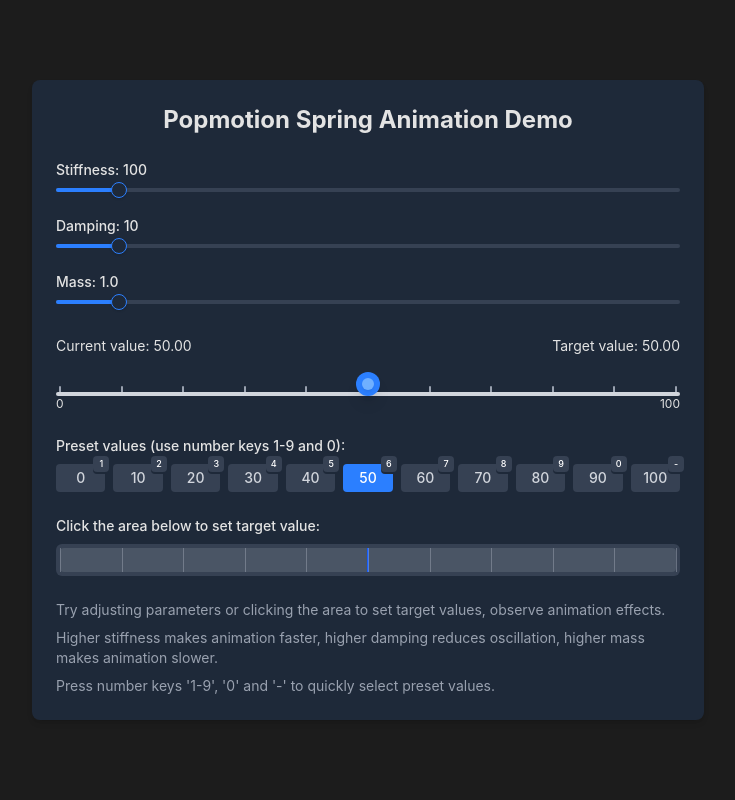
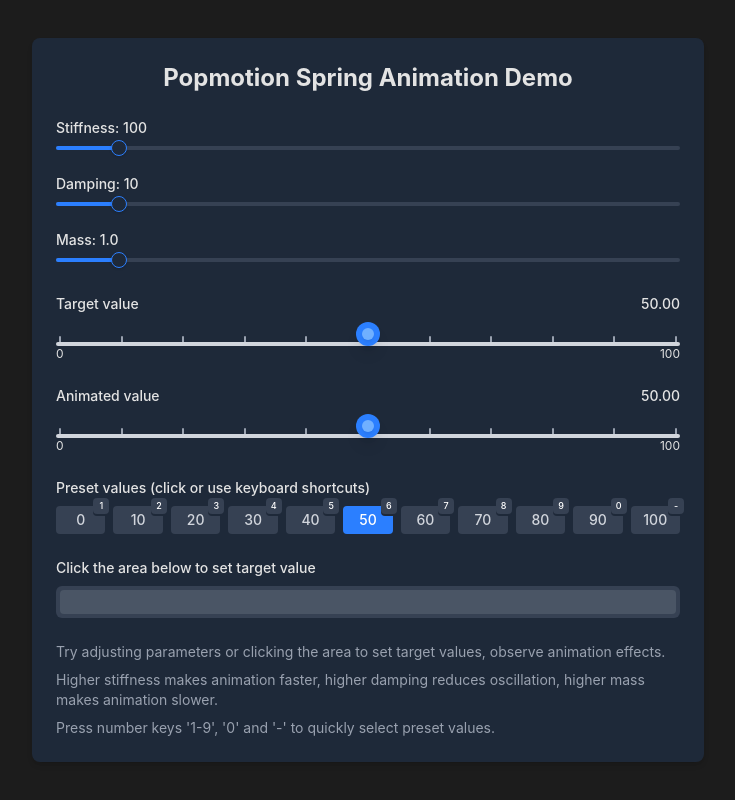
Before and after one commit to reekystive/popmotion-spring-animation, a React (Vite) app: page / in a window 1280 px wide. Shown: the whole page, without its empty margins (272-1007 px from the left). Built offline with nearby package versions, Linux system fonts and the light colour scheme.

Commit message:
feat: ✨ add framer-motion for animations and refactor spring animation components

```diff
--- a/package.json
+++ b/package.json
@@ -16,6 +16,7 @@
     "@radix-ui/react-progress": "^1.1.3",
     "@radix-ui/react-slider": "^1.2.4",
     "@radix-ui/themes": "^3.2.1",
+    "framer-motion": "^12.7.4",
     "popmotion": "^11.0.5",
     "react": "^19.1.0",
     "react-dom": "^19.1.0"
--- a/src/components/spring-animation/animation-visualization.tsx
+++ b/src/components/spring-animation/animation-visualization.tsx
@@ -6,24 +6,18 @@
  * Props for AnimationVisualization component
  */
 export interface AnimationVisualizationProps {
-  currentValue: number;
-  targetValue: number;
+  value: number;
   className?: string;
 }
 
 /**
  * Component for visualizing the spring animation with a ball
  */
-export const AnimationVisualization: FC<AnimationVisualizationProps> = ({ currentValue, targetValue, className }) => {
-  const ballPercentage = (currentValue - MIN_MARK) / (MAX_MARK - MIN_MARK);
+export const AnimationVisualization: FC<AnimationVisualizationProps> = ({ value, className }) => {
+  const ballPercentage = (value - MIN_MARK) / (MAX_MARK - MIN_MARK);
 
   return (
     <div className={cn('flex w-full flex-col gap-4', className)}>
-      <div className="flex items-center justify-between">
-        <span className="text-sm">Current value: {currentValue.toFixed(2)}</span>
-        <span className="text-sm">Target value: {targetValue.toFixed(2)}</span>
-      </div>
-
       <div className="relative flex h-10 w-full items-center">
         {/* Axis */}
         <div className="absolute bottom-4 h-1 w-full rounded-full bg-gray-300">
--- a/src/components/spring-animation/index.tsx
+++ b/src/components/spring-animation/index.tsx
@@ -1,5 +1,6 @@
+import { MAX_MARK, MIN_MARK } from '@/constants/marks.ts';
 import { animate } from 'popmotion';
-import { FC, MouseEvent, useEffect, useMemo, useRef, useState } from 'react';
+import { FC, useEffect, useMemo, useRef, useState } from 'react';
 import { AnimationVisualization } from './animation-visualization';
 import { HelpText } from './help-text';
 import { PresetValues } from './preset-values';
@@ -26,7 +27,6 @@
   const presetShortcuts: string[] = useMemo(() => ['1', '2', '3', '4', '5', '6', '7', '8', '9', '0', '-'], []);
 
   // Refs
-  const trackRef = useRef<HTMLDivElement>(null);
   const animationRef = useRef<AnimationControls | null>(null);
   const latestParamsRef = useRef({ stiffness, damping, mass });
 
@@ -58,16 +58,8 @@
   }, [presetShortcuts, presetValues]);
 
   // Handle track click
-  const handleTrackClick = (e: MouseEvent<HTMLDivElement>) => {
-    if (trackRef.current) {
-      const rect = trackRef.current.getBoundingClientRect();
-      const clickX = e.clientX - rect.left;
-      const trackWidth = rect.width;
-
-      // Calculate value (0-100) corresponding to click position
-      const newValue = Math.max(0, Math.min(100, (clickX / trackWidth) * 100));
-      setTargetValue(newValue);
-    }
+  const handleTrackClick = (percentage: number) => {
+    setTargetValue(percentage * (MAX_MARK - MIN_MARK) + MIN_MARK);
   };
 
   // Handle preset value click
@@ -143,7 +135,24 @@
         />
 
         {/* Axis and ball visualization */}
-        <AnimationVisualization currentValue={currentValue} targetValue={targetValue} />
+        <div className="flex w-full flex-col gap-4">
+          <div className="space-y-6">
+            <div className="flex flex-col">
+              <div className="flex flex-row justify-between">
+                <span className="mb-2 text-sm font-medium">Target value</span>
+                <span className="mb-2 text-sm font-medium">{targetValue.toFixed(2)}</span>
+              </div>
+              <AnimationVisualization value={targetValue} />
+            </div>
+            <div className="flex flex-col">
+              <div className="flex flex-row justify-between">
+                <span className="mb-2 text-sm font-medium">Animated value</span>
+                <span className="mb-2 text-sm font-medium">{currentValue.toFixed(2)}</span>
+              </div>
+              <AnimationVisualization value={currentValue} />
+            </div>
+          </div>
+        </div>
 
         {/* Preset target values */}
         <PresetValues
@@ -154,13 +163,7 @@
         />
 
         {/* Real-time data input area */}
-        <TargetValueSelector
-          targetValue={targetValue}
-          currentValue={currentValue}
-          presetValues={presetValues}
-          trackRef={trackRef}
-          onTrackClick={handleTrackClick}
-        />
+        <TargetValueSelector onTrackClick={handleTrackClick} />
 
         <HelpText />
       </div>
--- a/src/components/spring-animation/preset-values.tsx
+++ b/src/components/spring-animation/preset-values.tsx
@@ -1,3 +1,4 @@
+import { MAX_MARK, MIN_MARK } from '@/constants/marks.ts';
 import { cn } from '@/utils/cn';
 import { FC } from 'react';
 
@@ -12,6 +13,10 @@
   onPresetClick: (value: number) => void;
 }
 
+const getPercentage = (value: number) => {
+  return (value - MIN_MARK) / (MAX_MARK - MIN_MARK);
+};
+
 /**
  * Component for displaying preset value buttons
  */
@@ -24,7 +29,7 @@
 }) => {
   return (
     <div className={cn('flex w-full flex-col gap-2', className)}>
-      <div className="text-sm font-medium">Preset values (use number keys 1-9 and 0):</div>
+      <div className="text-sm font-medium">Preset values (click or use keyboard shortcuts)</div>
       <div className="flex gap-2">
         {presetValues.map((value, index) => {
           // Calculate corresponding keyboard key
@@ -35,7 +40,7 @@
               key={value}
               onClick={() => onPresetClick(value)}
               className={`relative min-w-0 flex-shrink grow basis-1 cursor-pointer rounded py-1 text-sm font-medium text-nowrap transition-colors outline-none ${
-                Math.round(targetValue) === value
+                Math.abs(getPercentage(targetValue) * 100 - getPercentage(value) * 100) < 0.5
                   ? 'bg-blue-500 text-white'
                   : 'bg-gray-700 text-gray-300 hover:bg-gray-600'
               }`}
--- a/src/components/spring-animation/target-value-selector.tsx
+++ b/src/components/spring-animation/target-value-selector.tsx
@@ -1,52 +1,83 @@
 import { cn } from '@/utils/cn';
+import { clamp } from '@/utils/math.ts';
 import * as Label from '@radix-ui/react-label';
-import { FC, MouseEvent, RefObject } from 'react';
+import { AnimatePresence, motion } from 'framer-motion';
+import { FC, MouseEvent, useState } from 'react';
+
+/**
+ * Marker data structure
+ */
+interface Marker {
+  id: number;
+  position: number;
+}
 
 /**
  * Props for TargetValueSelector component
  */
 export interface TargetValueSelectorProps {
-  targetValue: number;
-  currentValue: number;
-  presetValues: number[];
-  trackRef: RefObject<HTMLDivElement | null>;
   className?: string;
-  onTrackClick: (e: MouseEvent<HTMLDivElement>) => void;
+  onTrackClick: (percentage: number) => void;
 }
 
 /**
  * Component for selecting target values using interactive area
  */
-export const TargetValueSelector: FC<TargetValueSelectorProps> = ({
-  targetValue,
-  currentValue: _currentValue,
-  presetValues,
-  trackRef,
-  onTrackClick,
-  className,
-}) => {
+export const TargetValueSelector: FC<TargetValueSelectorProps> = ({ onTrackClick, className }) => {
+  const [markers, setMarkers] = useState<Marker[]>([]);
+
+  // Handle click to show temporary line
+  const handleClick = (e: MouseEvent<HTMLDivElement>) => {
+    // Get element bounds
+    const rect = e.currentTarget.getBoundingClientRect();
+
+    // Calculate percentage position (relative to the element)
+    const relativeX = e.clientX - rect.left;
+    const percentage = clamp(relativeX / rect.width, 0, 1);
+
+    // Add new marker
+    const newMarker: Marker = {
+      id: Date.now(), // Unique ID
+      position: percentage,
+    };
+
+    setMarkers((prev) => [...prev, newMarker]);
+
+    // Call the original click handler
+    onTrackClick(percentage);
+    console.log(percentage * 100);
+  };
+
+  // Remove marker by id
+  const removeMarker = (id: number) => {
+    setMarkers((prev) => prev.filter((marker) => marker.id !== id));
+  };
+
   return (
     <div className={cn('flex w-full flex-col gap-2', className)}>
-      <Label.Root className="block text-sm font-medium">Click the area below to set target value:</Label.Root>
-      <div ref={trackRef} onClick={onTrackClick} className="h-8 w-full cursor-pointer rounded-md bg-gray-700 p-1">
-        <div className="relative h-full w-full">
+      <Label.Root className="block text-sm font-medium">Click the area below to set target value</Label.Root>
+      <div className="h-8 w-full rounded-[6px] bg-gray-700 p-[4px]">
+        <div className="relative h-full w-full overflow-hidden rounded-[4px]">
           {/* Progress background */}
-          <div className="h-full w-full rounded bg-gray-600" />
+          <div className="h-full w-full cursor-pointer bg-gray-600" onClick={handleClick} />
 
-          {/* Target value marker */}
-          <div
-            className="absolute top-0 h-full w-0.5 -translate-x-1/2 bg-blue-600"
-            style={{ left: `${targetValue}%` }}
-          />
-
-          {/* Scale markers */}
-          {presetValues.map((mark) => (
-            <div
-              key={mark}
-              className="absolute top-0 h-full w-px bg-gray-400 opacity-50"
-              style={{ left: `${mark}%` }}
-            />
-          ))}
+          {/* Click position markers */}
+          <AnimatePresence>
+            {markers.map((marker) => (
+              <motion.div
+                key={marker.id}
+                className="absolute top-0 h-full w-[2px] -translate-x-1/2 bg-pink-400"
+                style={{ left: `${marker.position * 100}%` }}
+                initial={{ opacity: 1 }}
+                animate={{ opacity: 0 }}
+                exit={{ opacity: 0 }}
+                transition={{
+                  opacity: { duration: 1.5, ease: 'easeOut' },
+                }}
+                onAnimationComplete={() => removeMarker(marker.id)}
+              />
+            ))}
+          </AnimatePresence>
         </div>
       </div>
     </div>
--- /dev/null
+++ b/src/utils/math.ts
@@ -0,0 +1,3 @@
+export const clamp = (value: number, min: number, max: number) => {
+  return Math.max(min, Math.min(value, max));
+};
```
Also changed, not shown: 1 other file (tests, documents, lock files or other folders).
